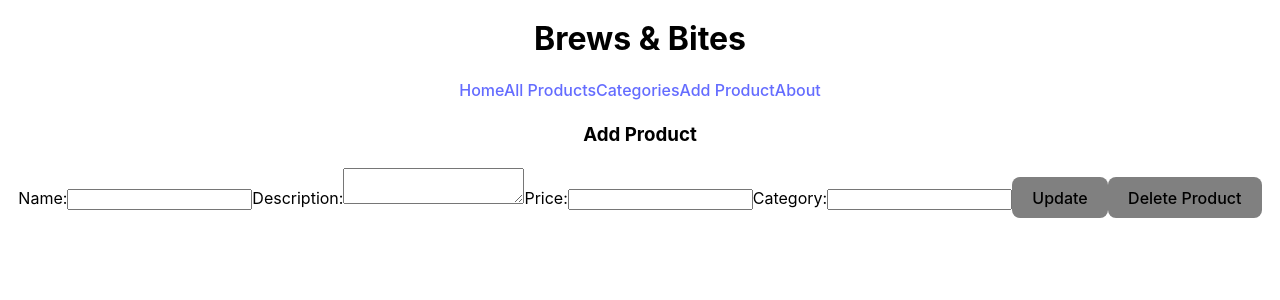
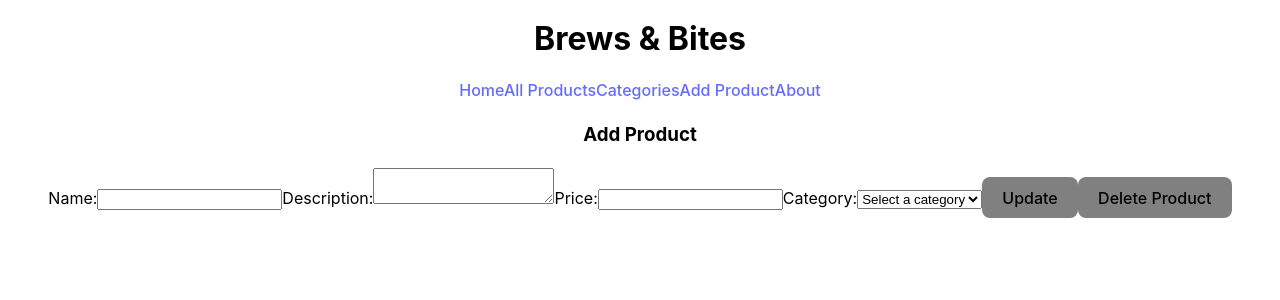
Before and after one commit to NicoAnzo/brews-bites, a React (Vite) app: page /products/edit/1 in a window 1280 px wide. Shown: the top 300 px of the page. Built offline with nearby package versions, Linux system fonts and the light colour scheme; no server answers.

Commit message:
set some form inputs as required and put a dropdown menu with options for the category label

```diff
--- a/src/components/CreateProduct.jsx
+++ b/src/components/CreateProduct.jsx
@@ -31,38 +31,49 @@ function CreateProduct (props) {
             <h3>Add Product</h3>
 
             <form onSubmit={handleSubmit}>
-                <label>Name:</label>
+                <label>Name:
                     <input
                         type="text"
                         name="name"
                         value={name}
                         onChange={(e) => setName(e.target.value)}
+                        required
                     />
+                </label>
 
-                <label>Description:</label>
+                <label>Description:
                     <textarea
                         type="text"
                         name="description"
                         value={description}
                         onChange={(e) => setDescription(e.target.value)}
                     />
+                </label>
 
-                <label>Price:</label>
+                <label>Price:
                     <input
                         type="number"
                         name="price"
                         value={price}
                         onChange={(e) => setPrice(e.target.value)}
+                        required
                     />
+                </label>
 
-                <label>Category:</label>
-                    <input
-                    type="text"
+                <label>Category:
+                    <select
                         name="category"
                         value={category}
                         onChange={(e) => setCategory(e.target.value)}
-                />
-
+                        required
+                    >
+                        <option value="" disabled>Select a category</option>
+                        <option value="hot drinks">Hot Drinks</option>
+                        <option value="cold drinks">Cold Drinks</option>
+                        <option value="pastries">Pastries</option>
+                        <option value="sandwiches">Sandwiches</option>
+                    </select>
+                </label>
 
                 <button type="submit">Submit</button>
             </form>
--- a/src/components/EditProduct.jsx
+++ b/src/components/EditProduct.jsx
@@ -54,37 +54,49 @@ function EditProduct(props) {
             <h3>Add Product</h3>
 
             <form onSubmit={handleSubmit}>
-                <label>Name:</label>
+                <label>Name:
                     <input
                         type="text"
                         name="name"
                         value={name}
                         onChange={(e) => setName(e.target.value)}
+                        required
                     />
+                </label>
 
-                <label>Description:</label>
+                <label>Description:
                     <textarea
                         type="text"
                         name="description"
                         value={description}
                         onChange={(e) => setDescription(e.target.value)}
                     />
+                </label>
 
-                <label>Price:</label>
+                <label>Price:
                     <input
                         type="number"
                         name="price"
                         value={price}
                         onChange={(e) => setPrice(e.target.value)}
+                        required
                     />
+                </label>
 
-                <label>Category:</label>
-                    <input
-                    type="text"
+                <label>Category:
+                    <select
                         name="category"
                         value={category}
                         onChange={(e) => setCategory(e.target.value)}
-                />
+                        required
+                    >
+                        <option value="" disabled>Select a category</option>
+                        <option value="hot drinks">Hot Drinks</option>
+                        <option value="cold drinks">Cold Drinks</option>
+                        <option value="pastries">Pastries</option>
+                        <option value="sandwiches">Sandwiches</option>
+                    </select>
+                </label>
 
                 <button type="submit">Update</button>
 
```
Lines whose indentation alone changed are shown as unchanged.
